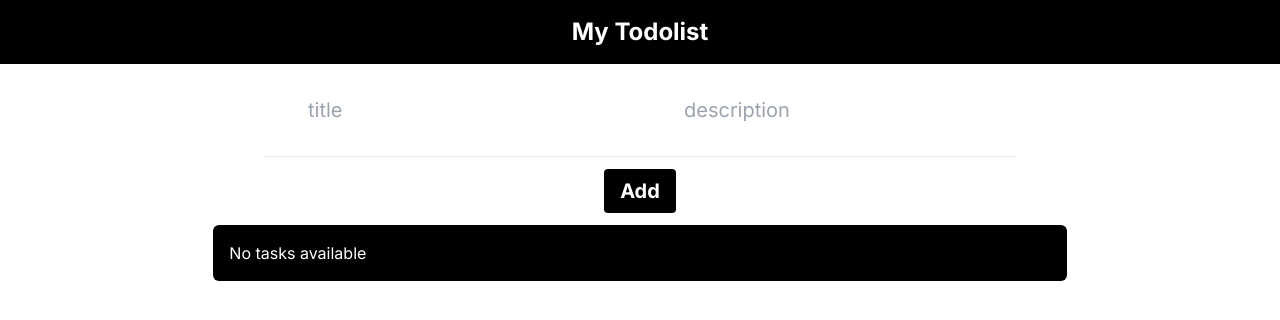
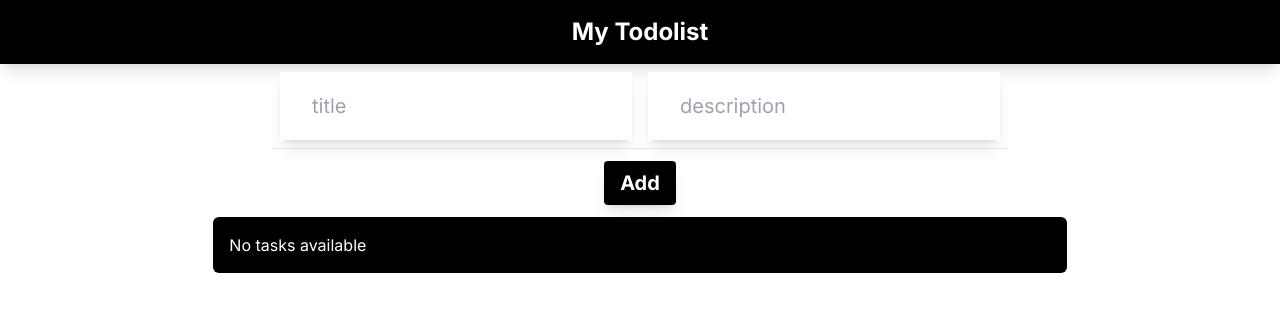
Before and after one commit to VeeraManikanta-Gudala/My-Todolist, a Next.js app: page / in a window 1280 px wide. Shown: the top 320 px of the page. Built offline with nearby package versions, Linux system fonts and the light colour scheme.

Commit message:
Update page.js

```diff
--- a/app/page.js
+++ b/app/page.js
@@ -32,23 +32,23 @@ if(items.length>0){
   return (
     <div>
 
-      <h1 className='py-4 px-1 bg-black text-white font-bold text-center text-2xl'>My Todolist</h1>
+      <h1 className='py-4 px-1 bg-black text-white shadow-lg font-bold text-center text-2xl'>My Todolist</h1>
     <div className='flex items-center'>
       <form onSubmit={handleSubmit} className='text-center text-4xl m-auto'>
-        <input type='text' placeholder='title' className='border-black shadow-black px-8 py-5 m-3 text-xl'
+        <input type='text' placeholder='title' className='border-black shadow-lg px-8 py-5 m-2 text-xl'
             value={title}
           onChange={(e) => {
             setTitle(e.target.value);
           }}
         ></input>
-        <input type='text' placeholder='description' className=' border-3 m-3 shadow-black border-black px-8 py-5 text-xl'
+        <input type='text' placeholder='description' className=' border-3 m-2 shadow-lg border-black px-8 py-5 text-xl'
             value={description}
           onChange={(e) => {
             setDescription(e.target.value);
           }}
         ></input>
         <hr />
-      <button className='bg-black text-white font-bold text-xl px-4 py-2 mx-auto my-3 rounded'>Add</button>
+      <button className='bg-black text-white font-bold shadow-lg text-xl px-4 py-2 mx-auto my-3 rounded'>Add</button>
       </form>
       </div>
       <div className='p-4 bg-black text-white w-2/3 m-auto rounded-md'>
```
